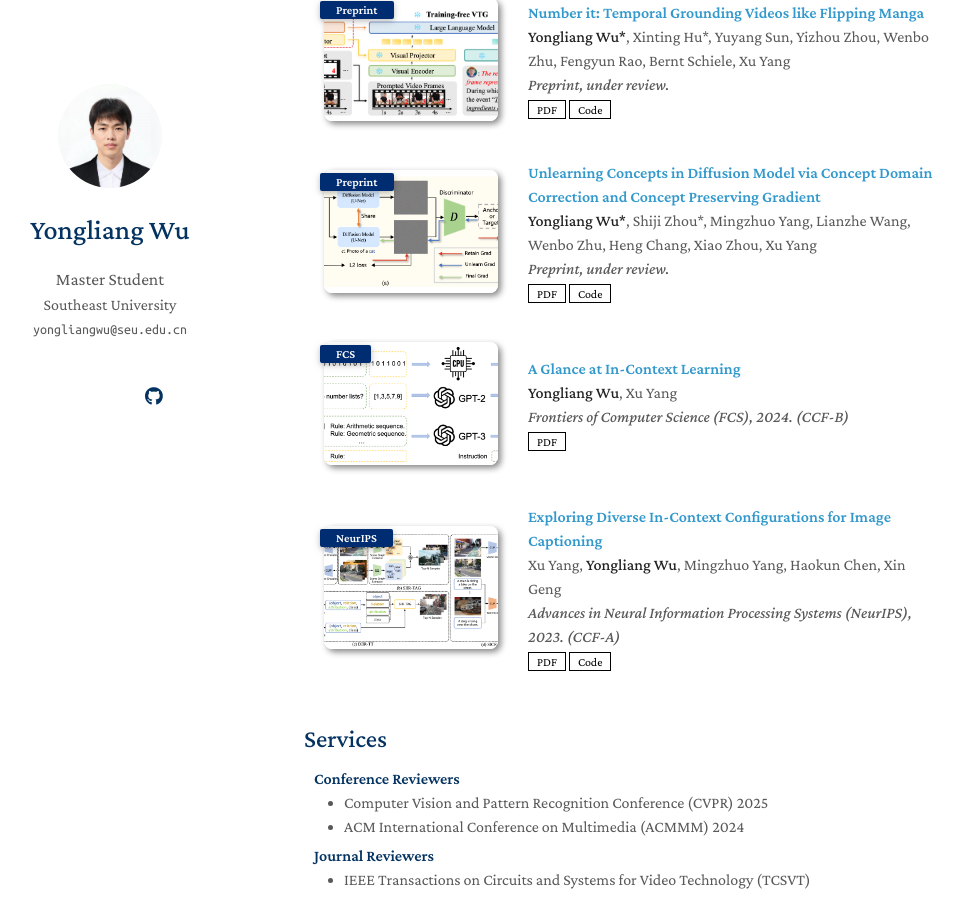
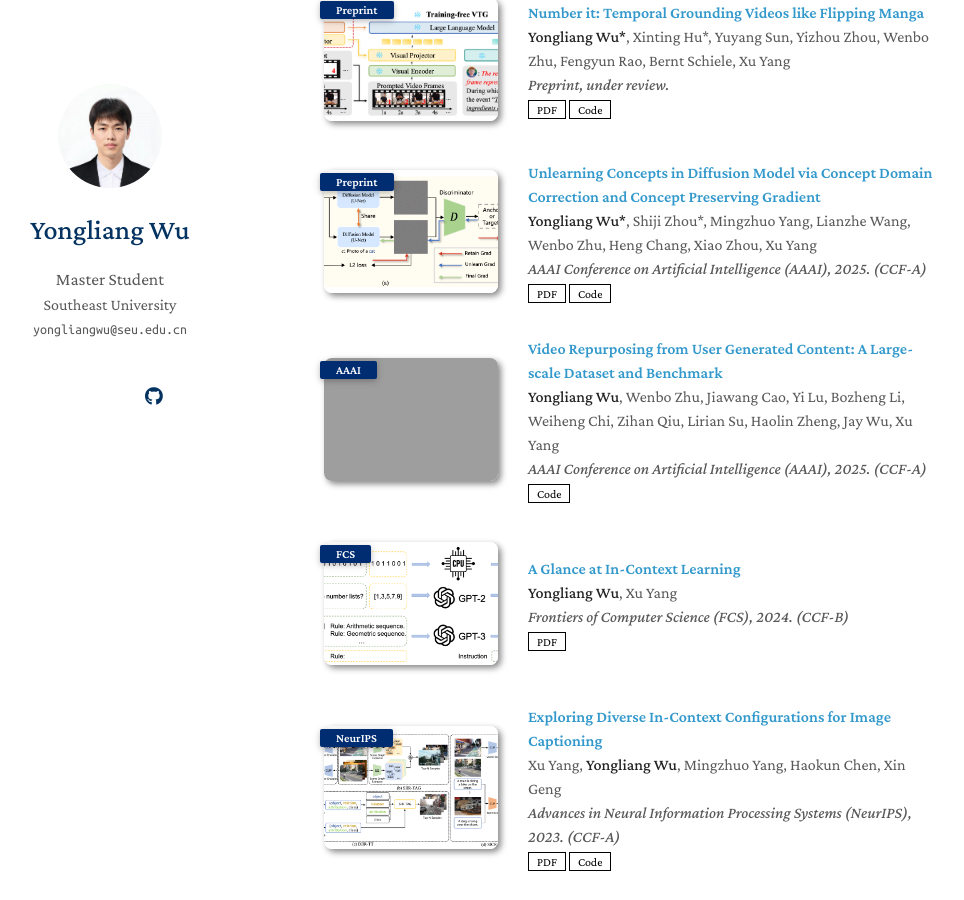
Before and after one commit to yongliang-wu/yongliang-wu.github.io, a Jekyll site: the page built from index.md, in a window 1280 px wide and 900 px high, scrolled down 686 px. Shown: the whole window, without its empty margins (166-1130 px from the left). Built offline with Jekyll 4.4.1, drawn with Linux system fonts in a browser that asks for light colours; nearby versions of some CDN libraries; a style sheet for code colours, icons or effects is not loaded; our own code applies the rules of GitHub Pages for plain Markdown files; grey boxes are pictures that could not be loaded.

Commit message:
Update publications.yml

```diff
--- a/_data/publications.yml
+++ b/_data/publications.yml
@@ -11,10 +11,17 @@ main:
   - title: "Unlearning Concepts in Diffusion Model via Concept Domain Correction and Concept Preserving Gradient"
     authors: "<strong>Yongliang Wu*</strong>, Shiji Zhou*, Mingzhuo Yang, Lianzhe Wang, Wenbo Zhu, Heng Chang, Xiao Zhou, Xu Yang"
     conference_short: Preprint
-    conference: Preprint, under review.
+    conference: "AAAI Conference on Artificial Intelligence (AAAI), 2025. (CCF-A)"
     pdf: https://arxiv.org/abs/2405.15304
-    code: https://github.com/yongliang-wu/unlearn-DoCoPreG
+    code: https://github.com/yongliang-wu/unlearn-DoCo
     image: ./assets/img/unlearn.png
+
+  - title: "Video Repurposing from User Generated Content: A Large-scale Dataset and Benchmark"
+    authors: "<strong>Yongliang Wu</strong>, Wenbo Zhu, Jiawang Cao, Yi Lu, Bozheng Li, Weiheng Chi, Zihan Qiu, Lirian Su, Haolin Zheng, Jay Wu, Xu Yang"
+    conference_short: AAAI
+    conference: "AAAI Conference on Artificial Intelligence (AAAI), 2025. (CCF-A)"
+    code: https://github.com/yongliang-wu/Repurpose
+    image: ./assets/img/repurpose.png
 
   - title: "A Glance at In-Context Learning"
     authors: "<strong>Yongliang Wu</strong>, Xu Yang"
```
